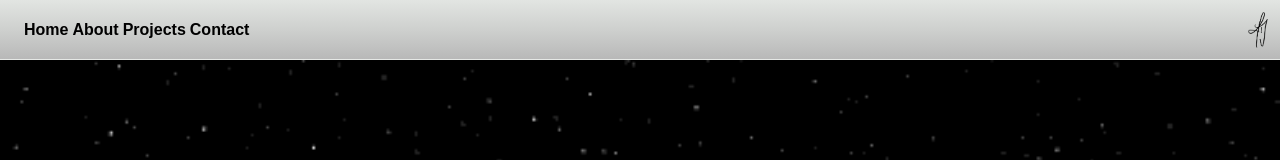
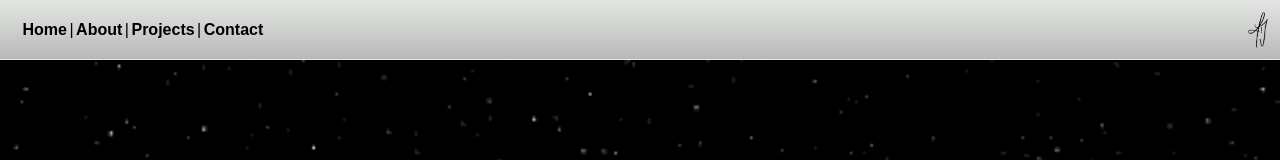
Before and after one commit to Jake-Doherty/menu-react-app, a React (Create React App) app: page / in a window 1280 px wide. Shown: the top 160 px of the page. Built offline with nearby package versions, Linux system fonts and the light colour scheme.

Commit message:
cleans up nav for larger screen sizes

```diff
--- a/src/components/Layout/Nav/Nav.css
+++ b/src/components/Layout/Nav/Nav.css
@@ -81,6 +81,10 @@
         list-style: none;
     }
 
+    .nav-divider {
+        display: none;
+    }
+
     /* TOGGLE CLASSES */
     .transparent {
         border: 15px solid black;
--- a/src/components/Layout/Nav/Nav.js
+++ b/src/components/Layout/Nav/Nav.js
@@ -50,6 +50,7 @@ export default function Nav() {
                             Home
                         </a>
                     </li>
+                    <span className="nav-divider"> | </span>
                     <li>
                         <a
                             className="nav-menu-link link-closed-opacity"
@@ -58,6 +59,7 @@ export default function Nav() {
                             About
                         </a>
                     </li>
+                    <span className="nav-divider"> | </span>
                     <li>
                         <a
                             className="nav-menu-link link-closed-opacity"
@@ -66,6 +68,7 @@ export default function Nav() {
                             Projects
                         </a>
                     </li>
+                    <span className="nav-divider"> | </span>
                     <li>
                         <a
                             className="nav-menu-link link-closed-opacity"
```
